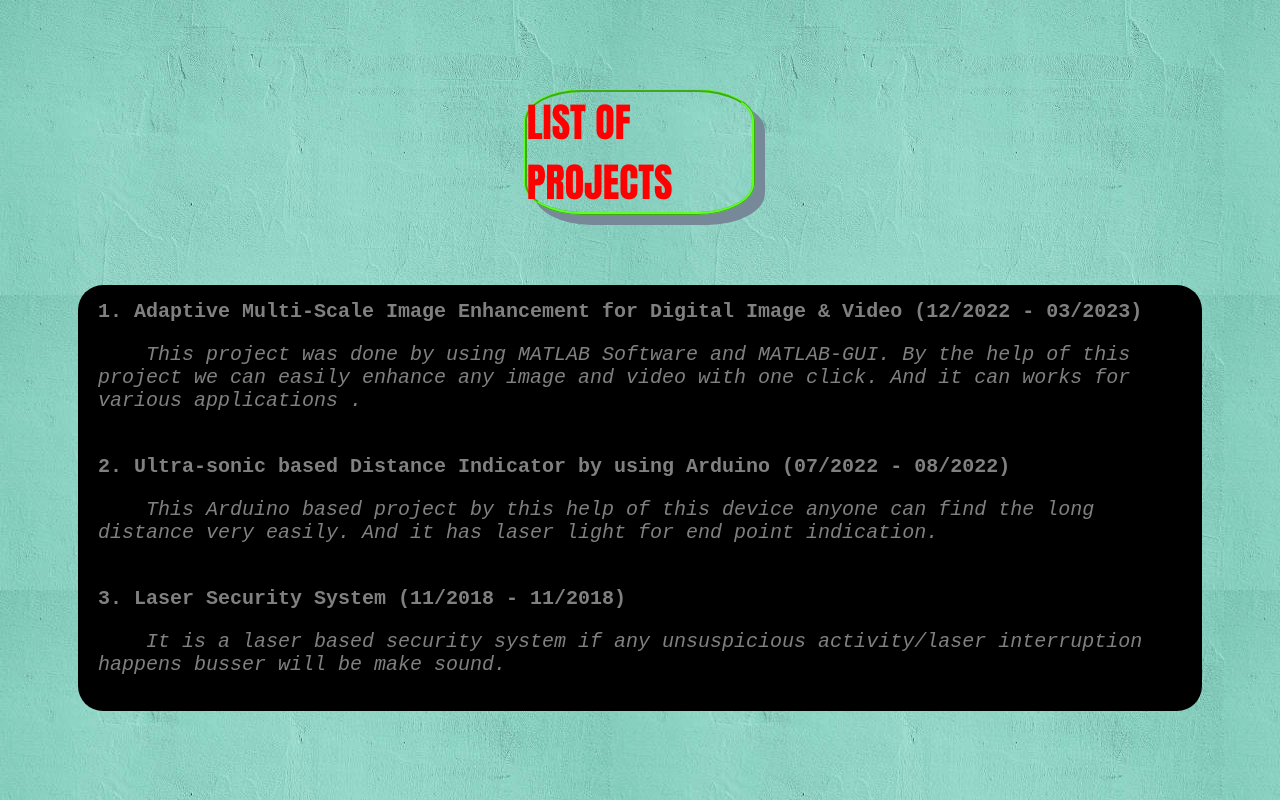
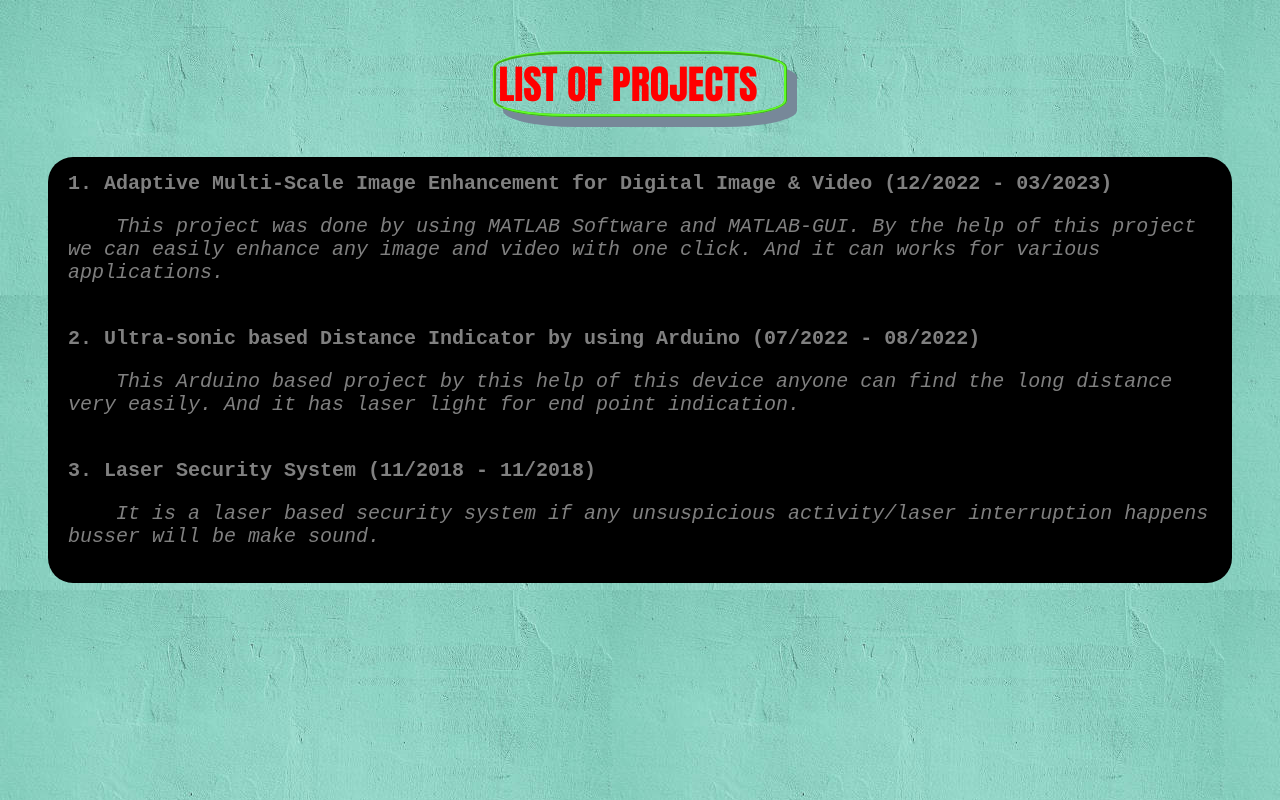
Before and after one commit to SoloMahesh/My-Portfolio-, a plain HTML site: page projects.html in a window 1280 px wide. Drawn offline with Linux system fonts and the light colour scheme.

Commit message:
Update projects.html

```diff
--- a/projects.html
+++ b/projects.html
@@ -10,10 +10,11 @@
             border:ridge  red;
             border-color: rgb(96, 253, 39);
             font-size: 40px;
-            margin-left: 40.8%;
-            margin-right: 40.9%;
+            margin-top: 2%;
+            margin-left: 38.4%;
+            margin-right: 38.4%;
             border-radius: 25%;
-            margin-top: 5%;
+            padding-left: 2px;
             box-shadow: 10px 10px lightslategray;
         }
         section{
@@ -23,11 +24,11 @@
             border-radius: 25px;
             font-family: monospace;
             font-weight: #DFD297;
-            margin-top: 70px;
+            margin-top: 40px;
+            margin-left: 40px;
+            margin-right: 40px;
             padding-left: 20px;
-            margin-left: 70px;
-            margin-right: 70px;
-            padding-right: 10px;
+            padding-right: 20px;
             padding-top: 15px;
             padding-bottom: 15px;
         }
@@ -37,7 +38,7 @@
     <header>LIST OF PROJECTS</header>
     <section>
         <b>1. Adaptive Multi-Scale Image Enhancement for Digital Image & Video (12/2022 - 03/2023)</b>
-        <p><i>&nbsp;&nbsp;&nbsp;&nbsp;This project was done by using MATLAB Software and MATLAB-GUI. By the help of this project we can easily enhance any image and video with one click. And it can works for various applications .</i></p>
+        <p><i>&nbsp;&nbsp;&nbsp;&nbsp;This project was done by using MATLAB Software and MATLAB-GUI. By the help of this project we can easily enhance any image and video with one click. And it can works for various applications.</i></p>
         <br>
         <b>2. Ultra-sonic based Distance Indicator by using Arduino (07/2022 - 08/2022)</b>
         <p><i>&nbsp;&nbsp;&nbsp;&nbsp;This Arduino based project by this help of this device anyone can find the long distance very easily. And it has laser light for end point indication.</i></p>
```
